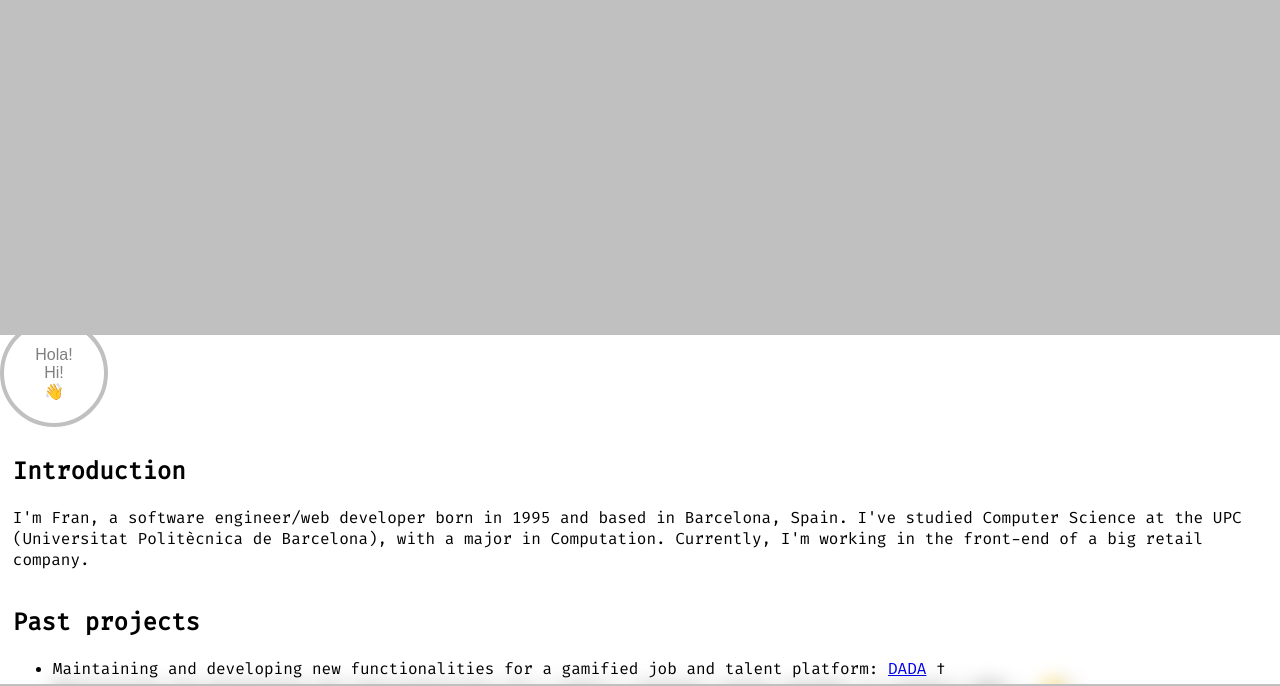
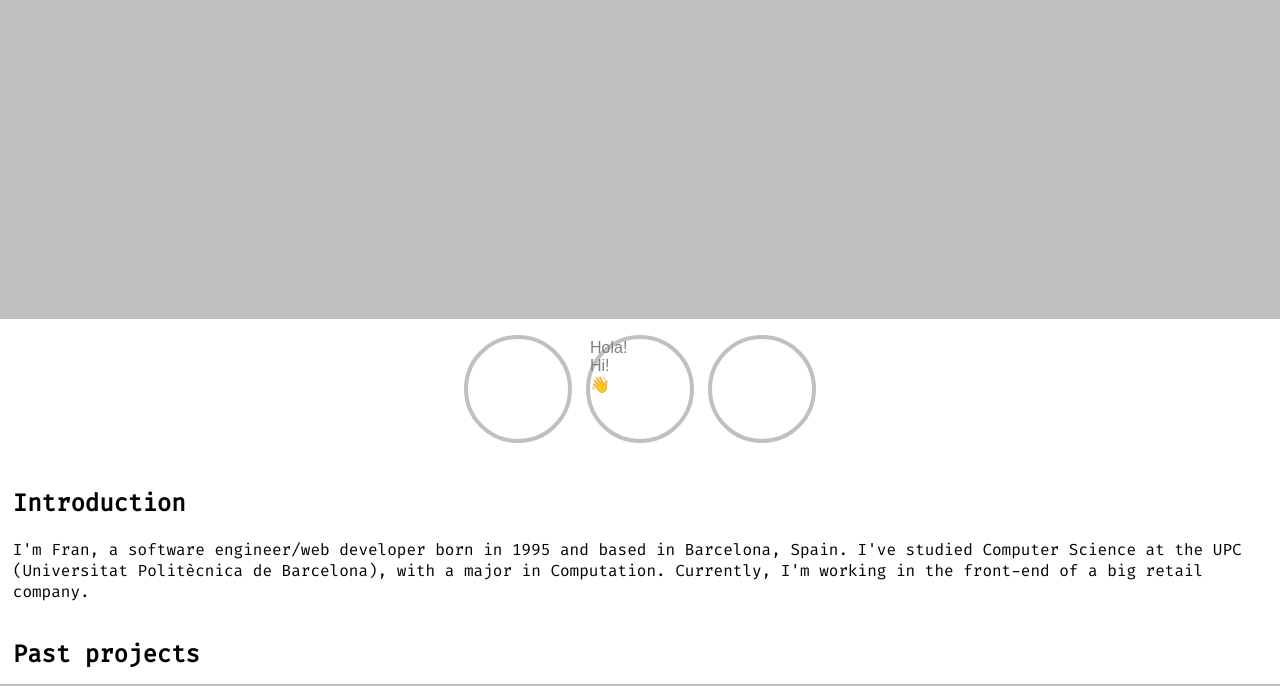
Before and after one commit to falc-dev/falc-dev.github.io, a plain HTML site: page index.html in a window 1280 px wide. Shown: the part 81-767 px from the top of the page. Drawn offline with nearby package versions, Linux system fonts and the light colour scheme; a web font is replaced by a local one.

Commit message:
changes v2

```diff
--- a/index.css
+++ b/index.css
@@ -15,11 +15,11 @@ header, footer {
   background: silver;
   color: white;
   padding: 1vh 1vw;
+  box-sizing: border-box;
 }
 
 footer {
   display: flex;
-  box-sizing: border-box;
   gap: 14px;
   justify-content: center;
   position: sticky;
@@ -35,18 +35,23 @@ section {
   font-family: "Recursive", sans-serif;
   color: gray;
   display: flex;
-  flex-direction: column;
+  gap: 14px;
   align-items: center;
   justify-content: center;
-  border: solid 4px silver;
-  border-radius: 50%;
-  height: 100px;
-  width: 100px;
-  padding: 2vh auto;
+  padding: 2vh 2vw;
 }
 
 .welcome:hover {
   background-color: #e0e0e0;
+}
+
+.ring {
+  display: flex;
+  flex-direction: column;
+  height: 100px;
+  width: 100px;
+  border: solid 4px silver;
+  border-radius: 50%;
 }
 
 .reveal {
--- a/index.html
+++ b/index.html
@@ -11,9 +11,14 @@
       <h1>falc.dev</h1>
     </header>
     <div class="welcome">
-      <span>Hola!</span>
-      <span>Hi!</span>
-      <span>👋</span>
+      <div class="ring"></div>
+      <div class="ring">
+        <span>Hola!</span>
+        <span>Hi!</span>
+        <span>👋</span>
+      </div>
+      <div class="ring"></div>
+
     </div>
     <section class="introduction">
       <h2>Introduction</h2>
```
